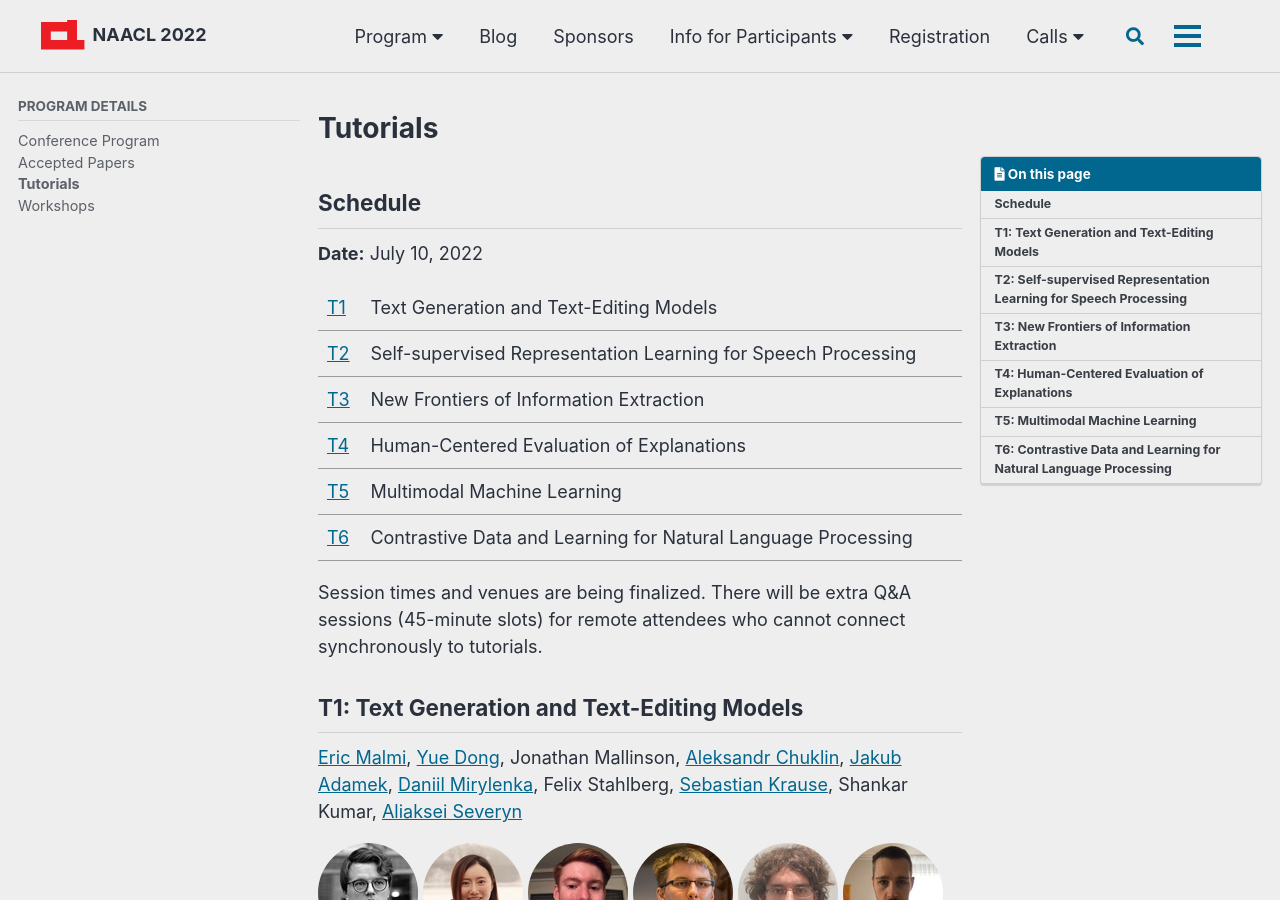
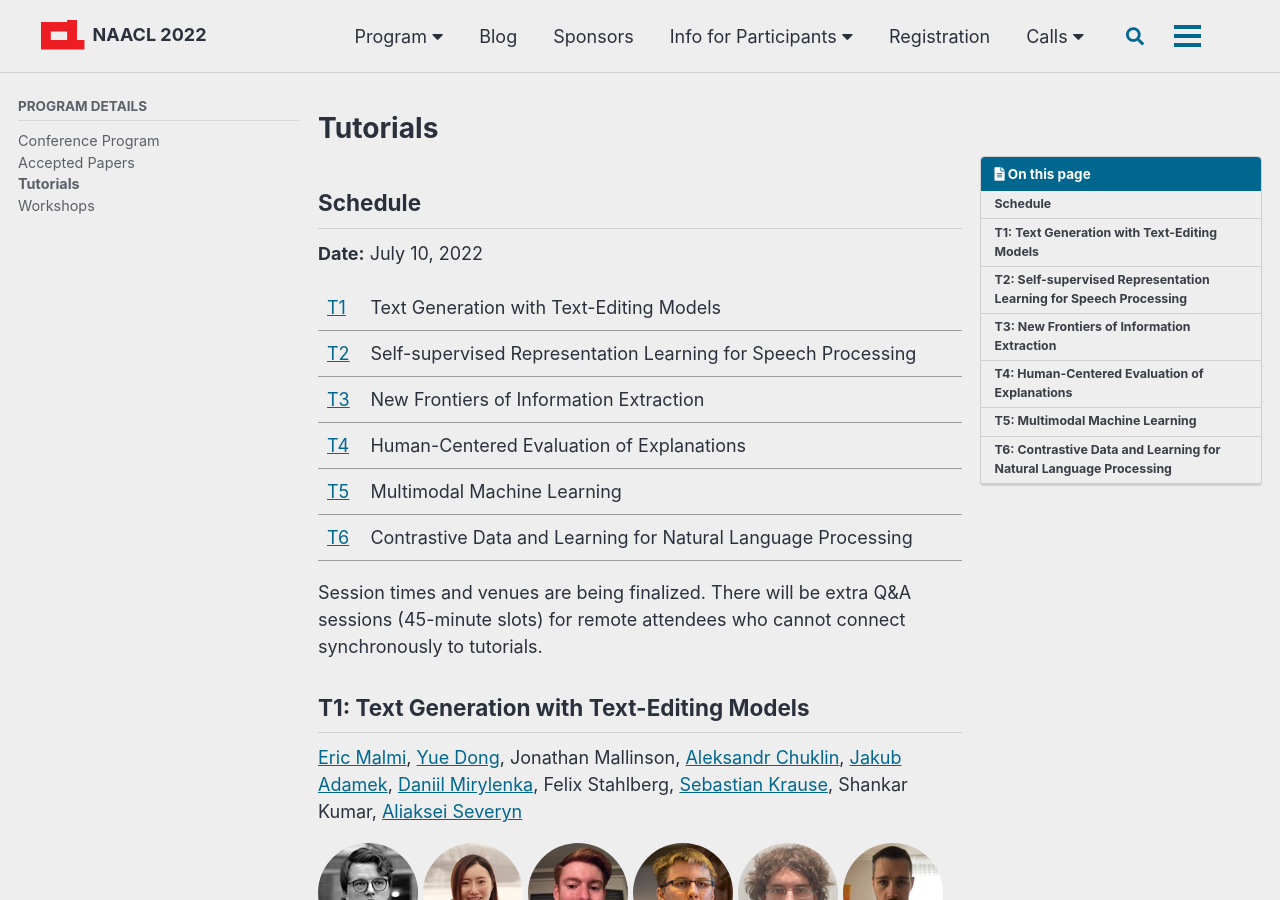
Before and after one commit to naacl-org/naacl-2022-website, a Jekyll site: the page built from _pages/program/tutorials.md, in a window 1280 px wide and 900 px high. Built offline with Jekyll 4.4.1, drawn with Linux system fonts in a browser that asks for light colours; cached includes are drawn as plain includes; comment, search, counter and statistics services are not loaded.

Commit message:
Edited T1 title

```diff
--- a/_pages/program/t1-bios.md
+++ b/_pages/program/t1-bios.md
@@ -12,7 +12,7 @@ toc: false
 .bio-box .author__name { margin-top: 5px; }
 </style>
 
-**Tutorial:** [Text Generation and Text-Editing Models](/program/tutorials/#t1)
+**Tutorial:** [Text Generation with Text-Editing Models](/program/tutorials/#t1)
 
 {% include bio-box
   name="Eric Malmi"
--- a/_pages/program/tutorials.md
+++ b/_pages/program/tutorials.md
@@ -19,7 +19,7 @@ toc_sticky: true
 
 **Date:** July 10, 2022
 
-| [T1](#t1) | Text Generation and Text-Editing Models
+| [T1](#t1) | Text Generation with Text-Editing Models
 | [T2](#t2) | Self-supervised Representation Learning for Speech Processing
 | [T3](#t3) | New Frontiers of Information Extraction
 | [T4](#t4) | Human-Centered Evaluation of Explanations
@@ -29,7 +29,7 @@ toc_sticky: true
 Session times and venues are being finalized.
 There will be extra Q&A sessions (45-minute slots) for remote attendees who cannot connect synchronously to tutorials.
 
-## T1: Text Generation and Text-Editing Models
+## T1: Text Generation with Text-Editing Models
 {: #t1}
 
 [Eric Malmi](https://ericmalmi.com/),
```
